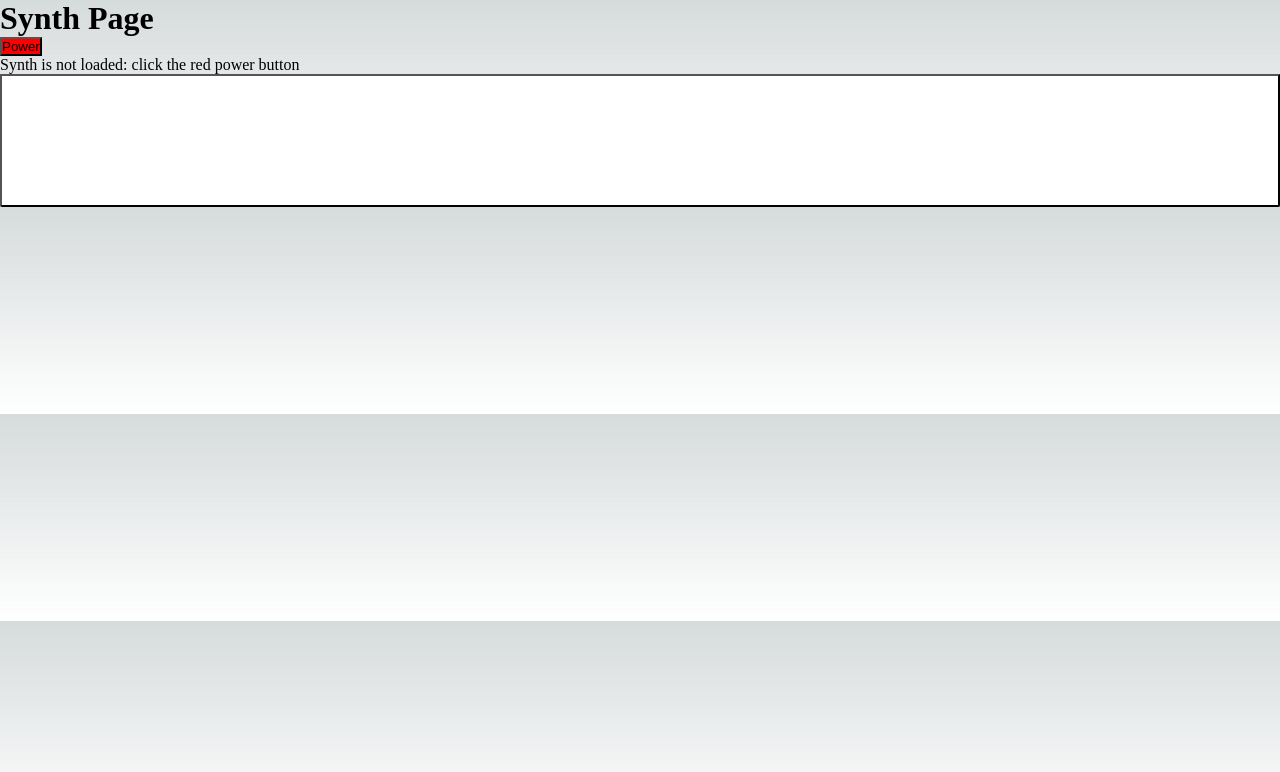
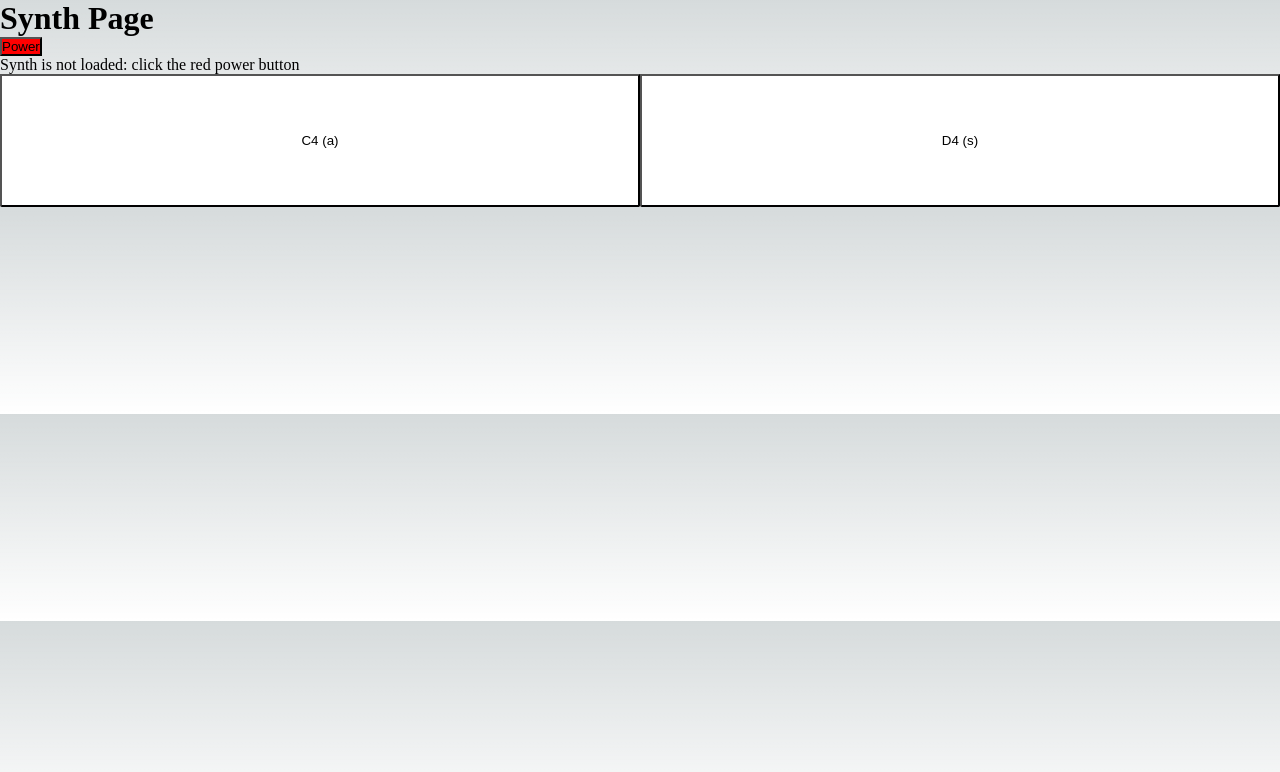
Before and after one commit to benjorama/synth, a Next.js app: page /synth in a window 1280 px wide. Shown: the top 772 px of the page. Built offline with nearby package versions, Linux system fonts and the light colour scheme.

Commit message:
Some more refactoring

```diff
--- a/src/components/Keyboard.tsx
+++ b/src/components/Keyboard.tsx
@@ -6,27 +6,35 @@ import * as Tone from 'tone'
 
 export function Keyboard() {
   const [power, setPower] = useState<boolean>(false)
-  const [synth, setSynth] = useState<Tone.Synth | undefined>(undefined)
+  const [synthList, setSynth] = useState<Tone.Synth[]>([])
 
-  function handleClickPowerButton() {
-    console.log(synth)
+  async function handleClickPowerButton() {
     setPower(!power)
-    if (!power)
-      setSynth(new Tone.Synth().toDestination())
-    else {
-      synth?.dispose()
-      setSynth(undefined)
+
+    if (!power) {
+      await Tone.start()
+      console.log('audio is ready')
+      let synths = []
+      for (let i = 0; i < 8; i++)
+        synths.push(new Tone.Synth().toDestination())
+      setSynth(synths)
+
+    } else {
+      synthList.forEach(synth => synth.dispose())
+      setSynth([])
     }
   }
 
   return (
-    <div>
+    <div
+    >
       <PowerButton onClick={handleClickPowerButton} power={power} />
-      <p>Synth is {synth ? 'loaded' : 'not loaded: click the red power button'}</p>
+      <p>Synth is {synthList.length > 0 ? 'loaded' : 'not loaded: click the red power button'}</p>
       <div
         className={styles.keyboard}
       >
-        <SynthKey />
+        <SynthKey synth={synthList[0]} keyboardKey="a" pitch="C4" duration='8n' />
+        <SynthKey synth={synthList[1]} keyboardKey="s" pitch="D4" duration='8n' />
       </div>
     </div>
   )
--- a/src/components/SynthKey.tsx
+++ b/src/components/SynthKey.tsx
@@ -1,10 +1,23 @@
 import React from 'react';
 import styles from '@/styles/Synth.module.css'
+import * as Tone from 'tone'
 
-export function SynthKey() {
+interface SynthKeyProps {
+  synth: Tone.Synth | undefined
+  keyboardKey: string
+  pitch: string
+  duration: string
+}
+
+export function SynthKey({ synth, keyboardKey, pitch, duration }: SynthKeyProps) {
+  function handleClick() {
+    synth ? synth.triggerAttackRelease(pitch, duration) : ''
+  }
+
   return (
     <button
       className={styles.key}
-    ></button>
+      onClick={handleClick}
+    >{`${pitch} (${keyboardKey})`}</button>
   )
 }
```
